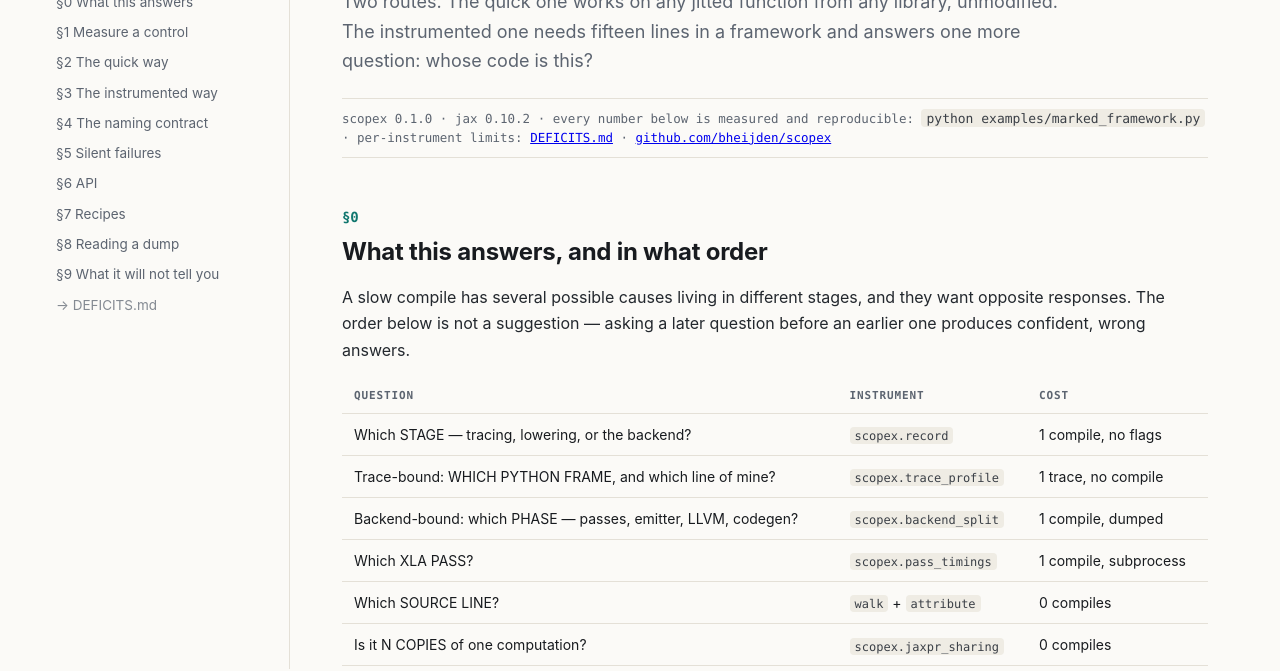
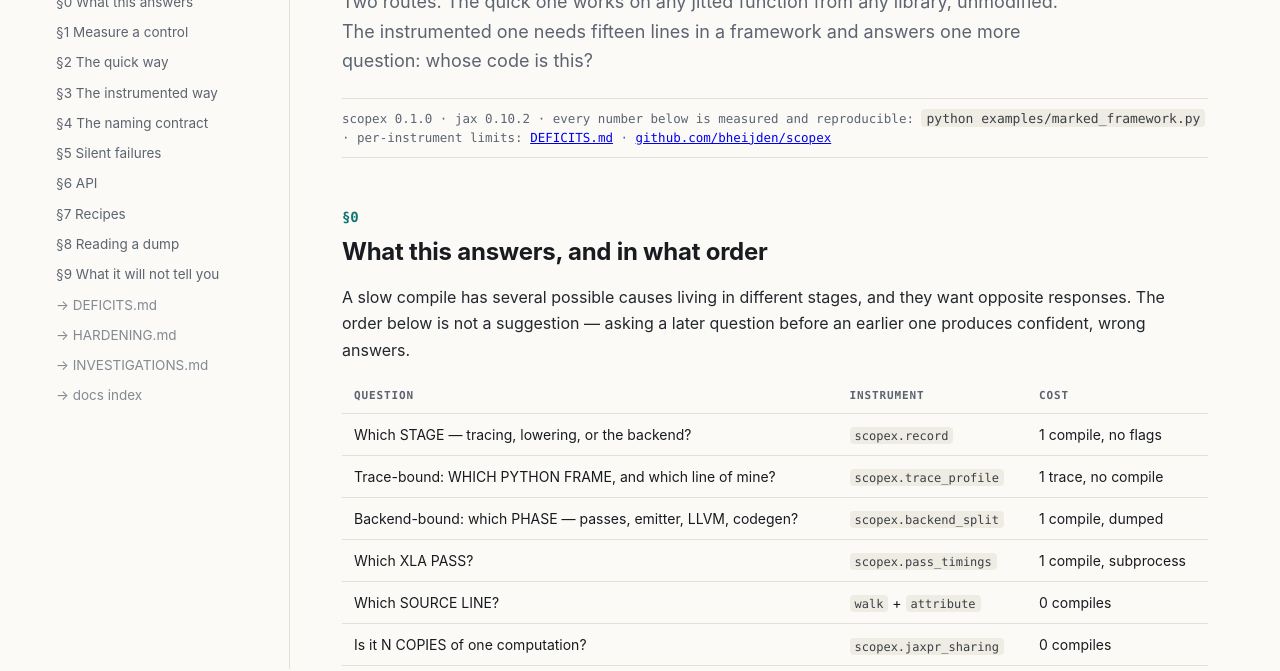
Before and after one commit to bheijden/scopex, a plain HTML site: page docs/blueprint_scopex.html in a window 1280 px wide. Shown: the part 131-802 px from the top of the page. Drawn offline with Linux system fonts and the light colour scheme.

Commit message:
docs: one blueprint, and every appendix says who it is for
Six markdown files had accumulated with no signposting, so it was not obvious
which were documentation and which were working notes. They are all
documentation -- none was scratch -- but only one said so.

Each now opens with an explicit audience line, in the same shape:

  DEFICITS.md    deciding whether to trust a number scopex just produced
  HARDENING.md   changing a parser, or having just upgraded jax
  INVESTIGATIONS.md  wanting the evidence behind a claim, or a worked example
  SUITE.md       adding a corpus case, or running the suite
  fixtures/      touching the coverage guard or its tests

docs/README.md indexes them and states the hierarchy plainly: the blueprint IS
the documentation and everything else is an appendix it links from the section
that needs it. The blueprint's TOC now links all of them rather than only
DEFICITS.md, so the relationship reads the same from either end.

README.md stops enumerating the appendices -- that was a second list to keep in
step with the first -- and points at the index instead.

The two that live next to their code rather than under docs/ stay there:
SUITE.md beside the corpus it indexes, fixtures/README.md beside the fixtures.
Moving them would put the explanation further from the thing it explains.

268 tests pass; the blueprint parses; all 21 recipe links resolve.

Co-Authored-By: Claude Opus 5 <noreply@anthropic.com>

```diff
--- a/docs/blueprint_scopex.html
+++ b/docs/blueprint_scopex.html
@@ -80,6 +80,9 @@
   <a href="#dump">§8 Reading a dump</a>
   <a href="#limits">§9 What it will not tell you</a>
   <a href="DEFICITS.md" style="opacity:.75">→ DEFICITS.md</a>
+  <a href="HARDENING.md" style="opacity:.75">→ HARDENING.md</a>
+  <a href="INVESTIGATIONS.md" style="opacity:.75">→ INVESTIGATIONS.md</a>
+  <a href="README.md" style="opacity:.75">→ docs index</a>
 </nav>
 <main><div class="doc">
 
```
Also changed, not shown: 6 other files.
